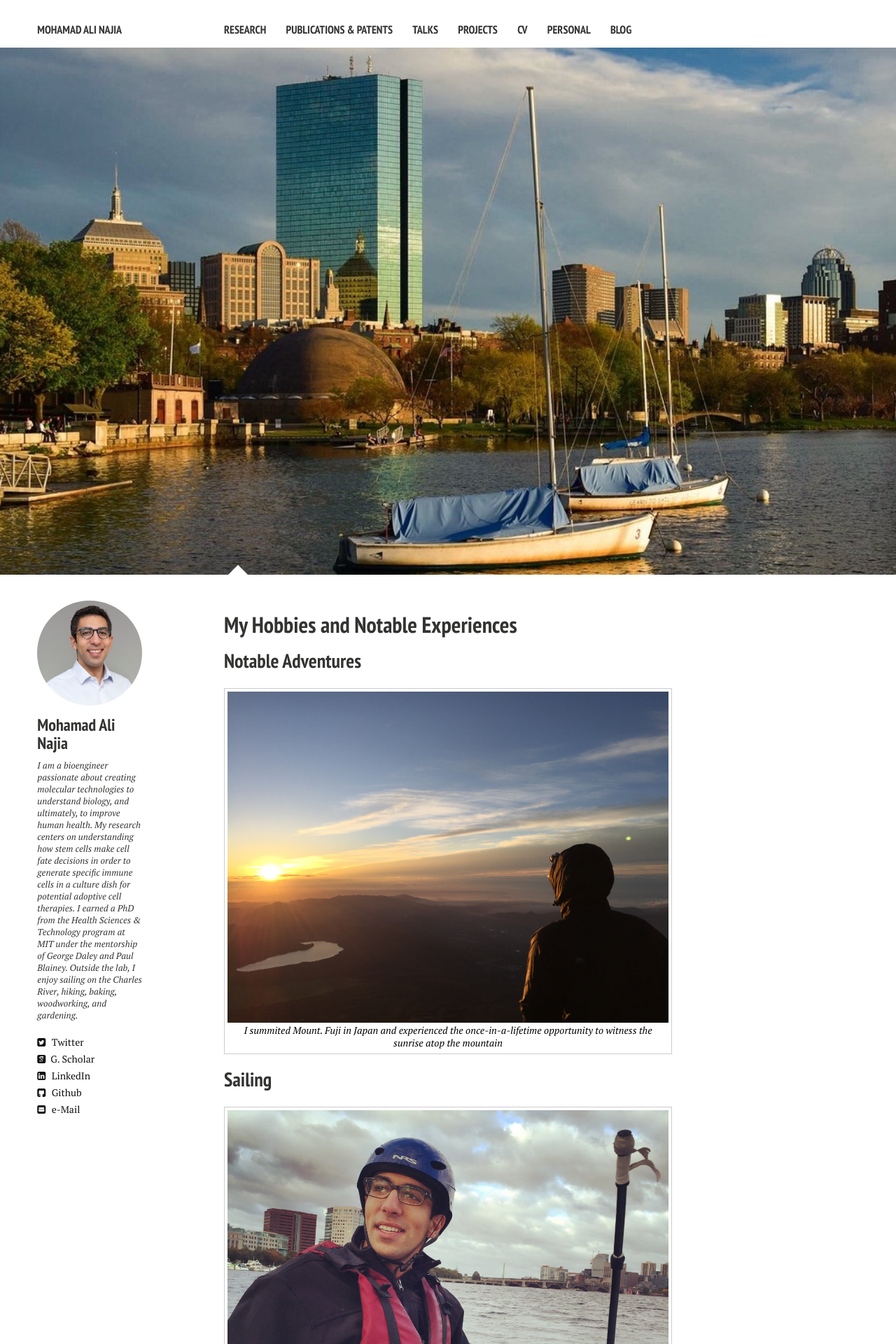
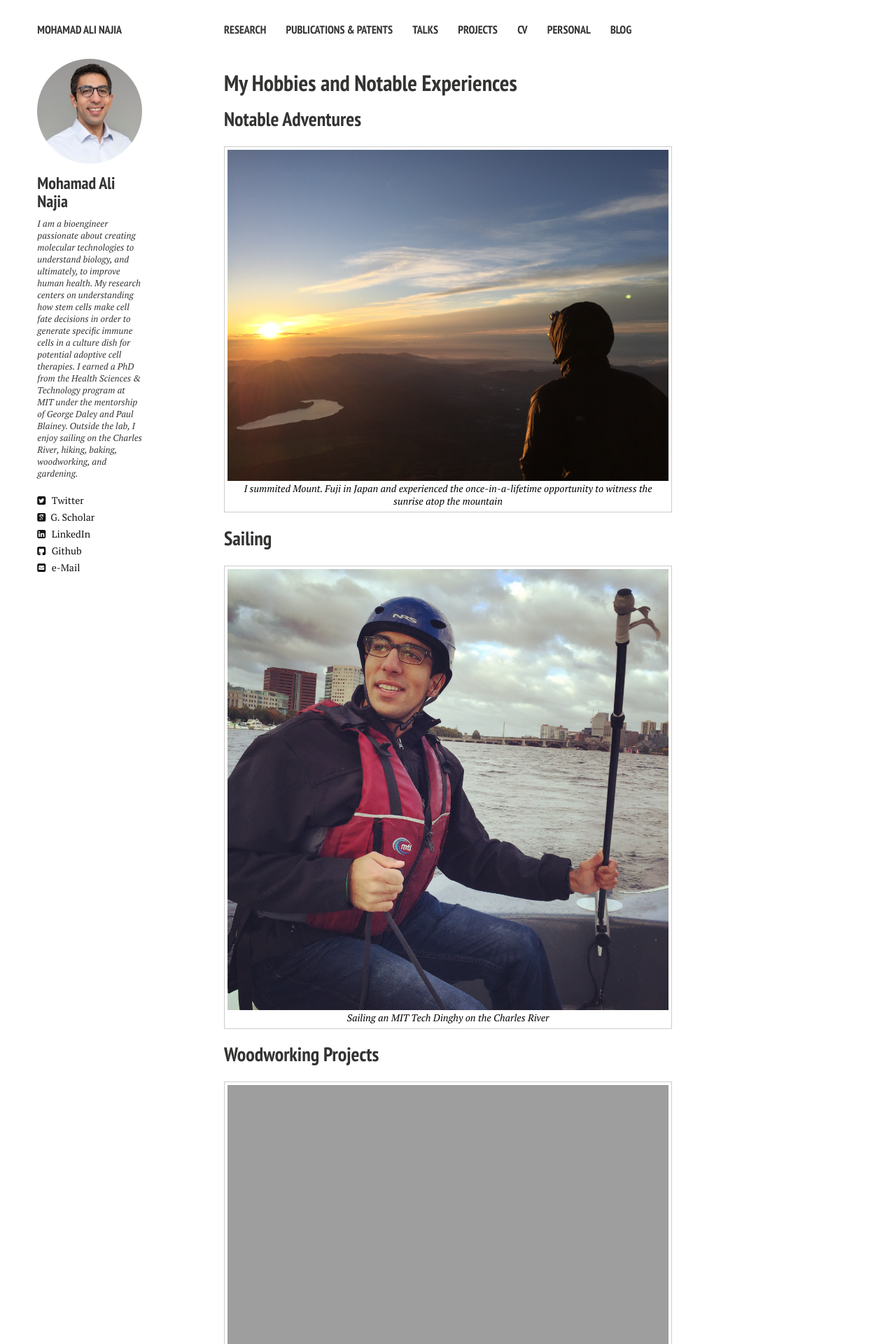
Before and after one commit to mnajia/mnajia.github.io, a Jekyll site: the page built from personal.md, in a window 1280 px wide. Shown: the top 1920 px of the page at 70% size. Built offline with Jekyll 4.4.1, drawn with Linux system fonts in a browser that asks for light colours; nearby versions of some CDN libraries.

Commit message:
first commit

```diff
--- a/personal.md
+++ b/personal.md
@@ -4,8 +4,6 @@ permalink: /personal/
 title: My Hobbies and Notable Experiences
 tags: [personal]
 comments: false
-image:
-  feature: boston.jpg
 ---
 
 
```
